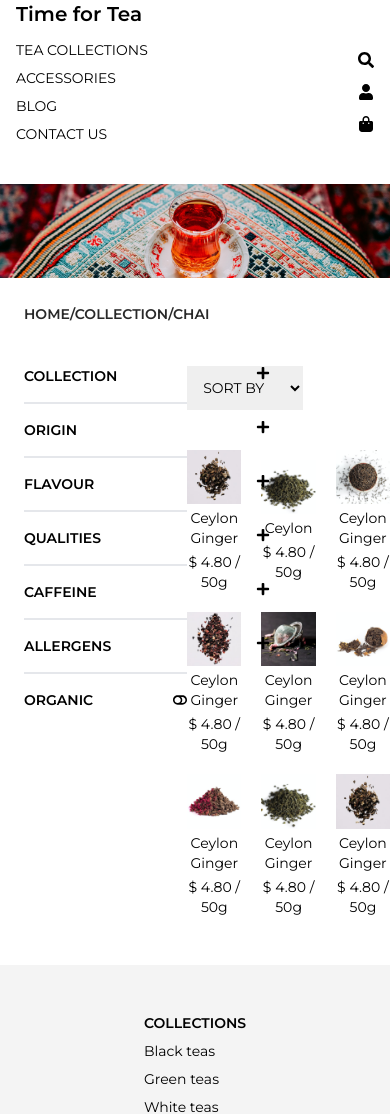
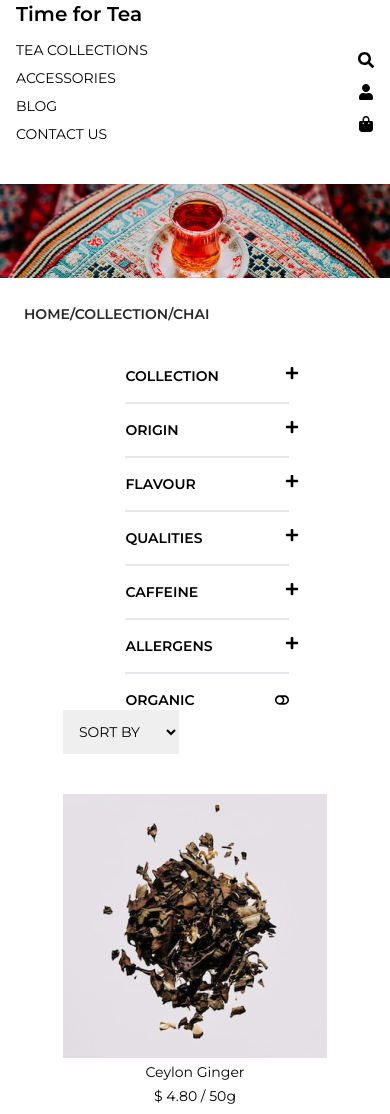
Before and after one commit to PraveenMahra/time-for-tea, a React (Vite) app: page /collection in a window 390 px wide. Shown: the top 1114 px of the page. Built offline with nearby package versions, Linux system fonts and the light colour scheme.

Commit message:
make responsive

```diff
--- a/src/pages/collection/producrFilter.jsx
+++ b/src/pages/collection/producrFilter.jsx
@@ -26,19 +26,19 @@ const FilterSection = ({
   return (
     <div>
       <h2
-        className="text-sm font-semibold cursor-pointer"
+        className="text-sm font-semibold relative cursor-pointer"
         onClick={() => toggleDetails(sectionKey)}
       >
         {title}
         <span
-          className={`absolute left-64 cursor-pointer ${
+          className={`absolute left-40 lg:left-40 sm:left-64 cursor-pointer ${
             isExpanded ? "hidden" : ""
           }`}
         >
           <FaPlus />
         </span>
         <span
-          className={`absolute left-64 cursor-pointer ${
+          className={`absolute lg:left-40 left-40 sm:left-64 cursor-pointer ${
             isExpanded ? "" : "hidden"
           }`}
         >
@@ -128,7 +128,7 @@ const ProductFilters = () => {
   };
 
   return (
-    <section className="flex justify-around mt-10">
+    <section className="flex lg:flex-row flex-col items-center lg:items-start lg:justify-around mt-10">
       <div className="ml-6">
         {/* Filter sections */}
         <FilterSection
--- a/src/pages/collection/productList.jsx
+++ b/src/pages/collection/productList.jsx
@@ -3,7 +3,7 @@ import { ProductData } from "./productData";
 
 function ProductList() {
   return (
-    <div className="mt-10 grid grid-cols-3 gap-5 place-items-center text-center">
+    <div className="mt-10 grid sm:grid-cols-2 lg:grid-cols-3 gap-5 place-items-center text-center">
       {ProductData.map((item) => (
         <Link
           key={item.id}
```
